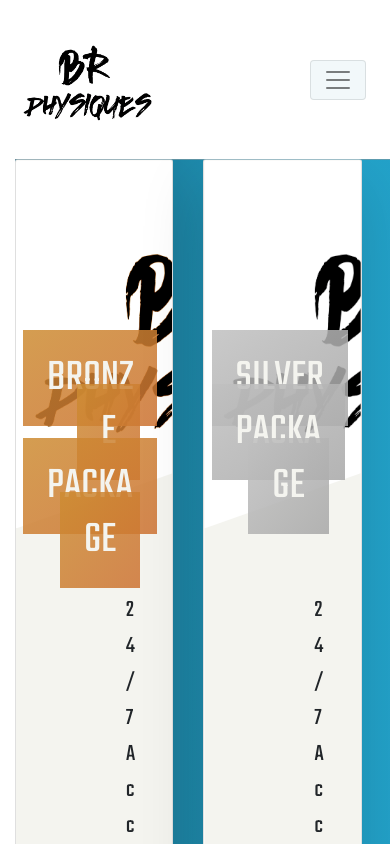
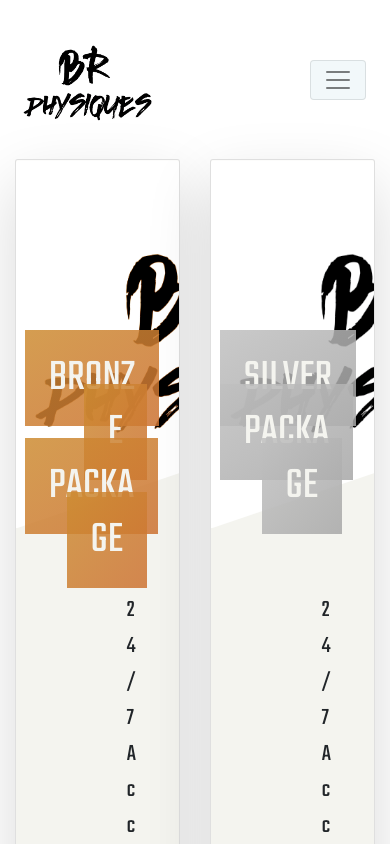
Before and after one commit to lsimianer/nickspage, a React (Create React App) app: page /Coaches in a window 390 px wide. Shown: the top 844 px of the page. Built offline with nearby package versions, Linux system fonts and the light colour scheme.

Commit message:
mobile test flip cards

```diff
--- a/src/pages/coaches/Coaches.js
+++ b/src/pages/coaches/Coaches.js
@@ -36,7 +36,6 @@
     <div>
         <Navbar/>
             <Container id='coachesContainer'>
-                 <div id="section3">
                      <Row>
                         <Col xs="6" sm="4">
                         <div className="card">
@@ -137,7 +136,6 @@
                             </div>
                         </Col>
                     </Row>
-                </div>
             </Container>
         <Footer/>
     </div>
--- a/src/pages/coaches/coaches.css
+++ b/src/pages/coaches/coaches.css
@@ -1,5 +1,6 @@
 #coachesContainer{
-
+    width: 100%;
+    margin: 0 auto;
 }
 .card {
     perspective: 150rem;
```
